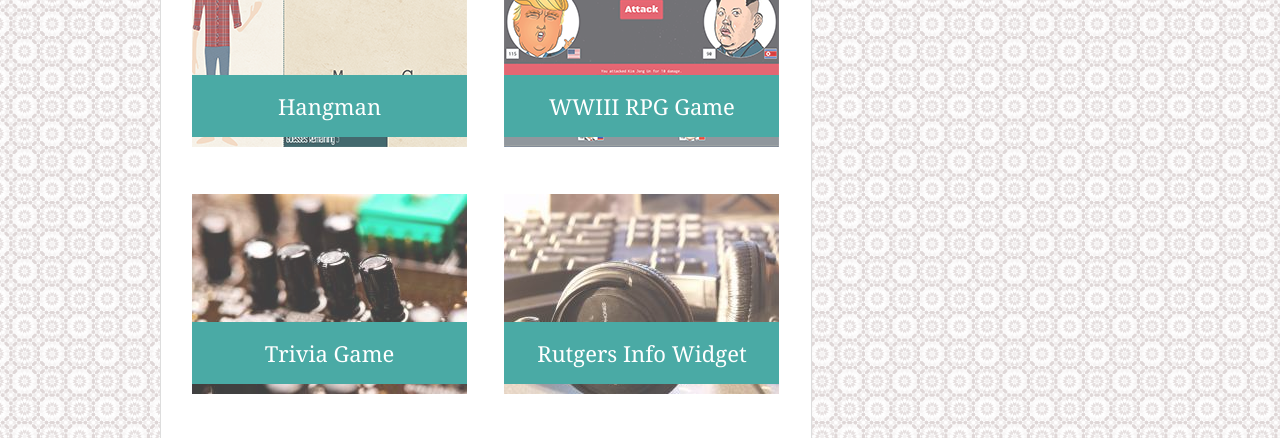
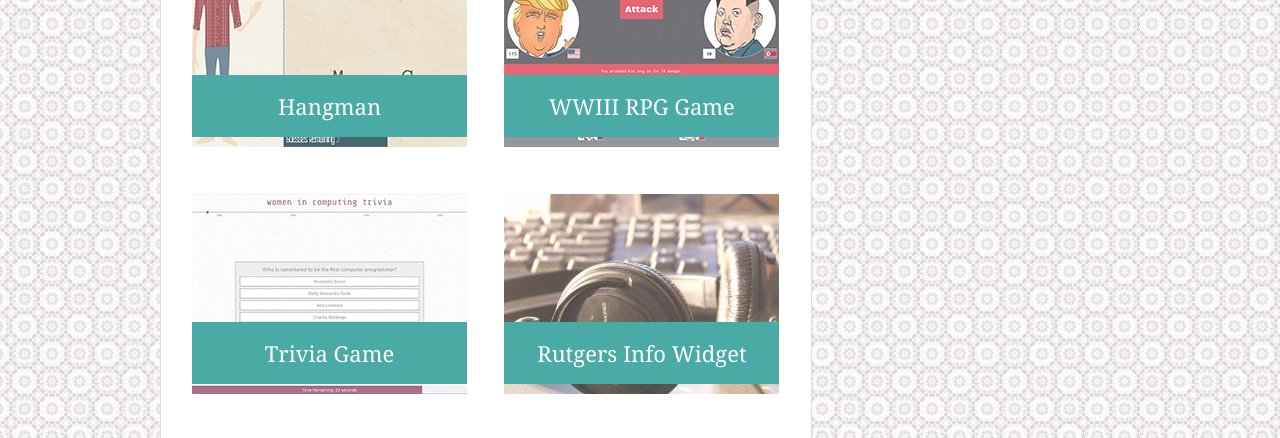
Before and after one commit to datananda/Basic-Portfolio, a plain HTML site: page portfolio.html in a window 1280 px wide. Shown: the part 331-769 px from the top of the page. Drawn offline with Linux system fonts and the light colour scheme.

Commit message:
added link and screenshot for trivia game

```diff
--- a/portfolio.html
+++ b/portfolio.html
@@ -47,8 +47,10 @@
                     </a>
                 </figure>
                 <figure>
-                    <img src="assets/images/technics-q-c-275-200-4.jpg" alt="knobs for adjusting the trivia game">
-                    <figcaption>Trivia Game</figcaption>
+                    <a href="https://madeloux.github.io/TriviaGame">
+                        <img src="assets/images/trivia.png" alt="screenshot of women in computing trivia game">
+                        <figcaption>Trivia Game</figcaption>
+                    </a>
                 </figure>
                 <figure>
                     <img src="assets/images/technics-q-c-275-200-6.jpg" alt="close up of headphones next to a keyboard">
```
Also changed, not shown: assets/images/technics-q-c-275-200-4.jpg (deleted), assets/images/trivia.png (added).
